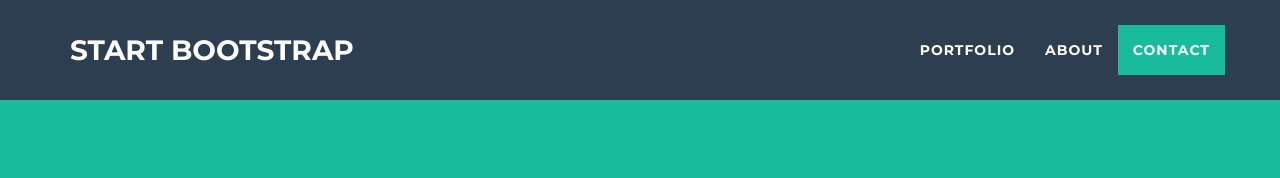
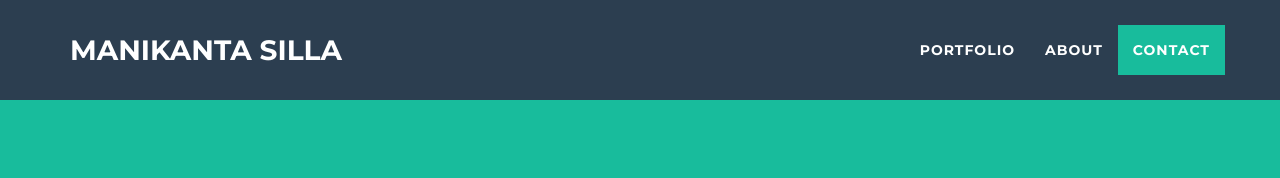
Before and after one commit to ManikantaSilla/manikantasilla.github.io, a website: page index.html in a window 1280 px wide. Shown: the top 178 px of the page. Drawn offline with nearby package versions, Linux system fonts and the light colour scheme.

Commit message:
Profile Pic

```diff
--- a/index.html
+++ b/index.html
@@ -9,7 +9,7 @@
     <meta name="description" content="">
     <meta name="author" content="">
 
-    <title>Freelancer - Start Bootstrap Theme</title>
+    <title>Manikanta Silla</title>
 
     <!-- Bootstrap Core CSS -->
     <link href="vendor/bootstrap/css/bootstrap.min.css" rel="stylesheet">
@@ -42,7 +42,7 @@
                 <button type="button" class="navbar-toggle" data-toggle="collapse" data-target="#bs-example-navbar-collapse-1">
                     <span class="sr-only">Toggle navigation</span> Menu <i class="fa fa-bars"></i>
                 </button>
-                <a class="navbar-brand" href="#page-top">Start Bootstrap</a>
+                <a class="navbar-brand" href="#page-top">Manikanta Silla</a>
             </div>
 
             <!-- Collect the nav links, forms, and other content for toggling -->
```
Also changed, not shown: img/IMG_0627.JPG (added), img/profile.png, img/profile1.png (added).
